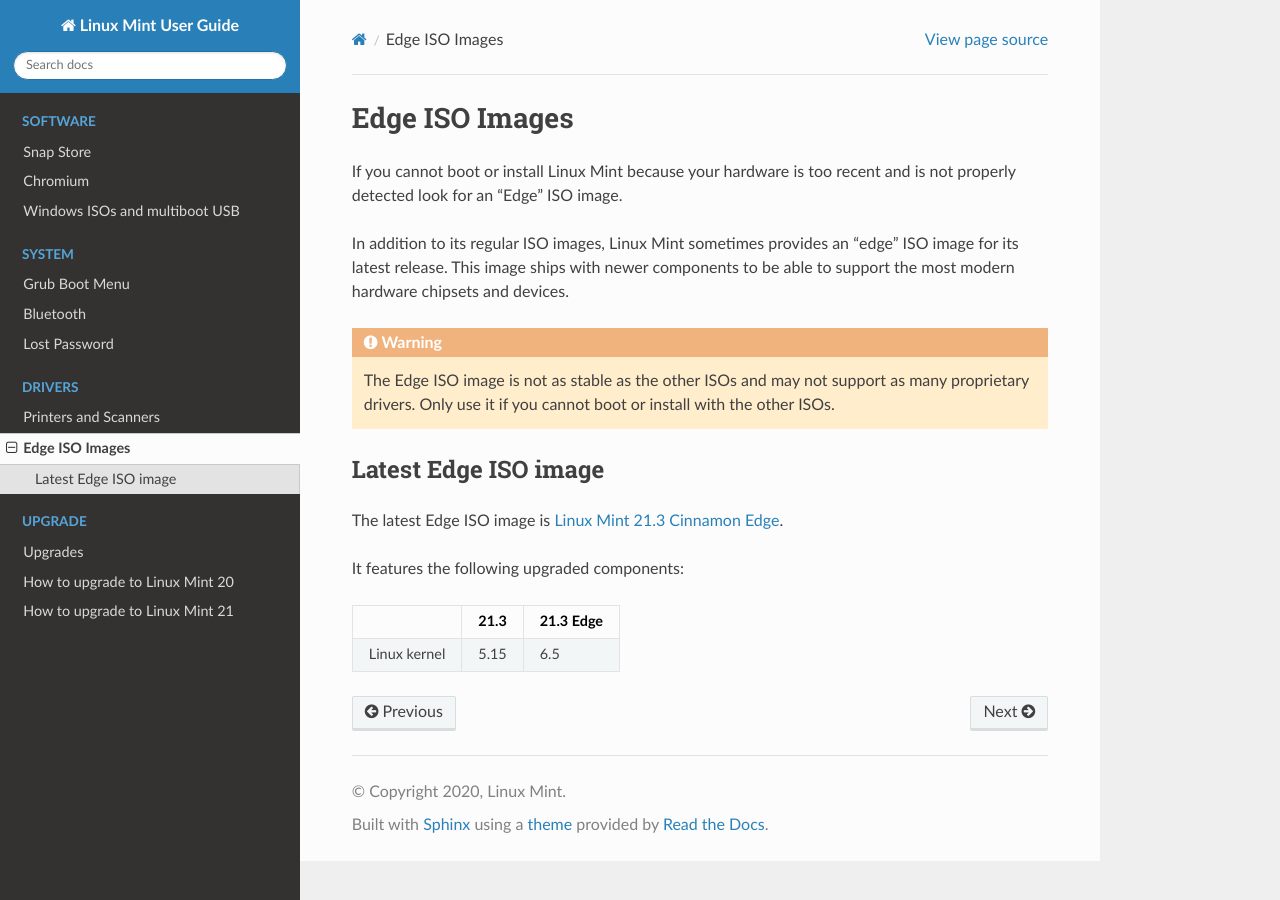
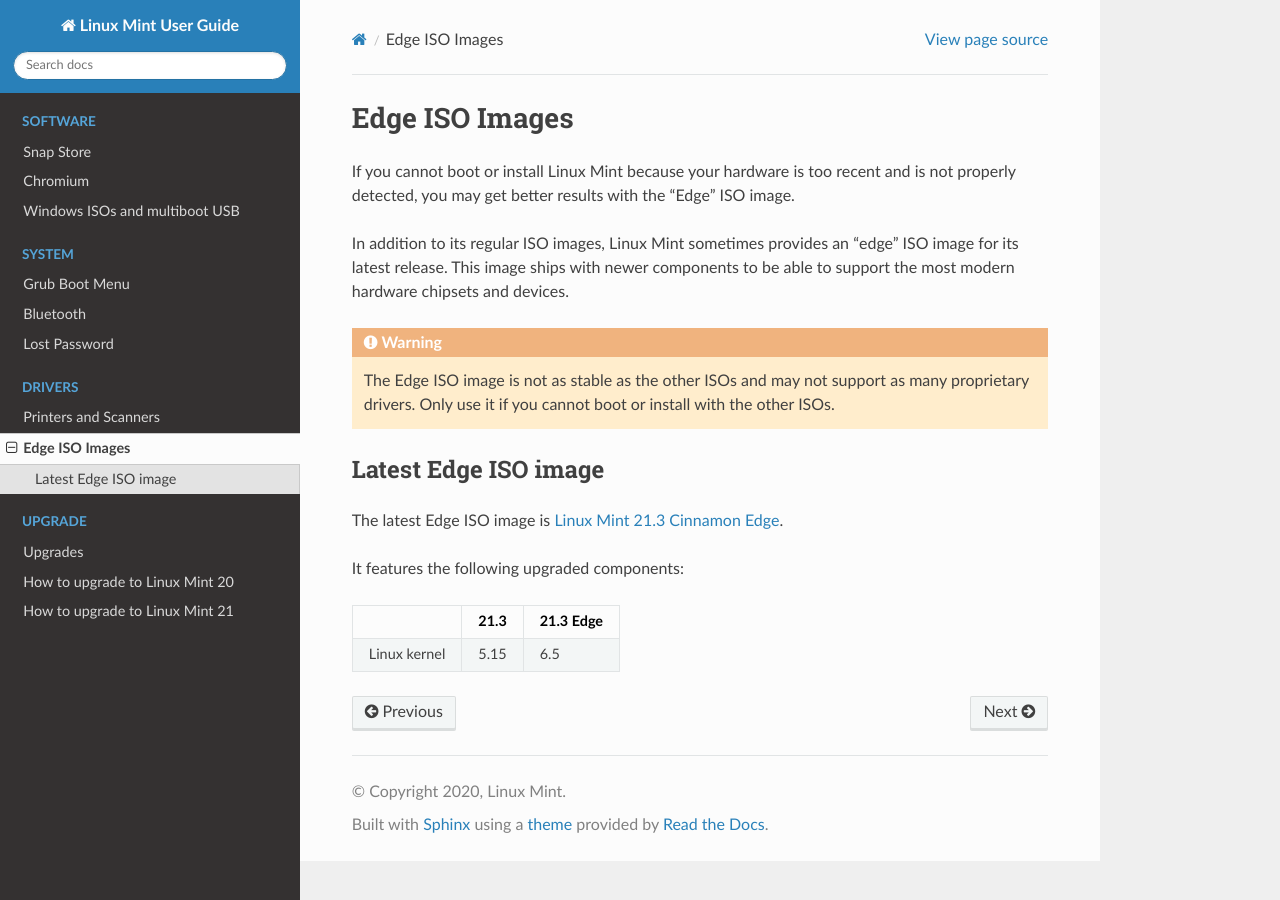
Before and after one commit to linuxmint/doc-user-guide, a Sphinx documentation site: the page built from docs/edge.rst, in a window 1280 px wide. Built offline with Sphinx 7.4.7 and the Read the Docs theme 2.0.0, drawn with Linux system fonts in a browser that asks for light colours.

Commit message:
Update edge.rst (#32)
Improved punctuation for easier parsing, and alternate phrasing with a more moderate characterization of the potential outcome.

```diff
--- a/docs/edge.rst
+++ b/docs/edge.rst
@@ -2,7 +2,7 @@
 Edge ISO Images
 ###############
 
-If you cannot boot or install Linux Mint because your hardware is too recent and is not properly detected look for an "Edge" ISO image.
+If you cannot boot or install Linux Mint because your hardware is too recent and is not properly detected, you may get better results with the "Edge" ISO image.
 
 In addition to its regular ISO images, Linux Mint sometimes provides an "edge" ISO image for its latest release. This image ships with newer components to be able to support the most modern hardware chipsets and devices.
 
```
